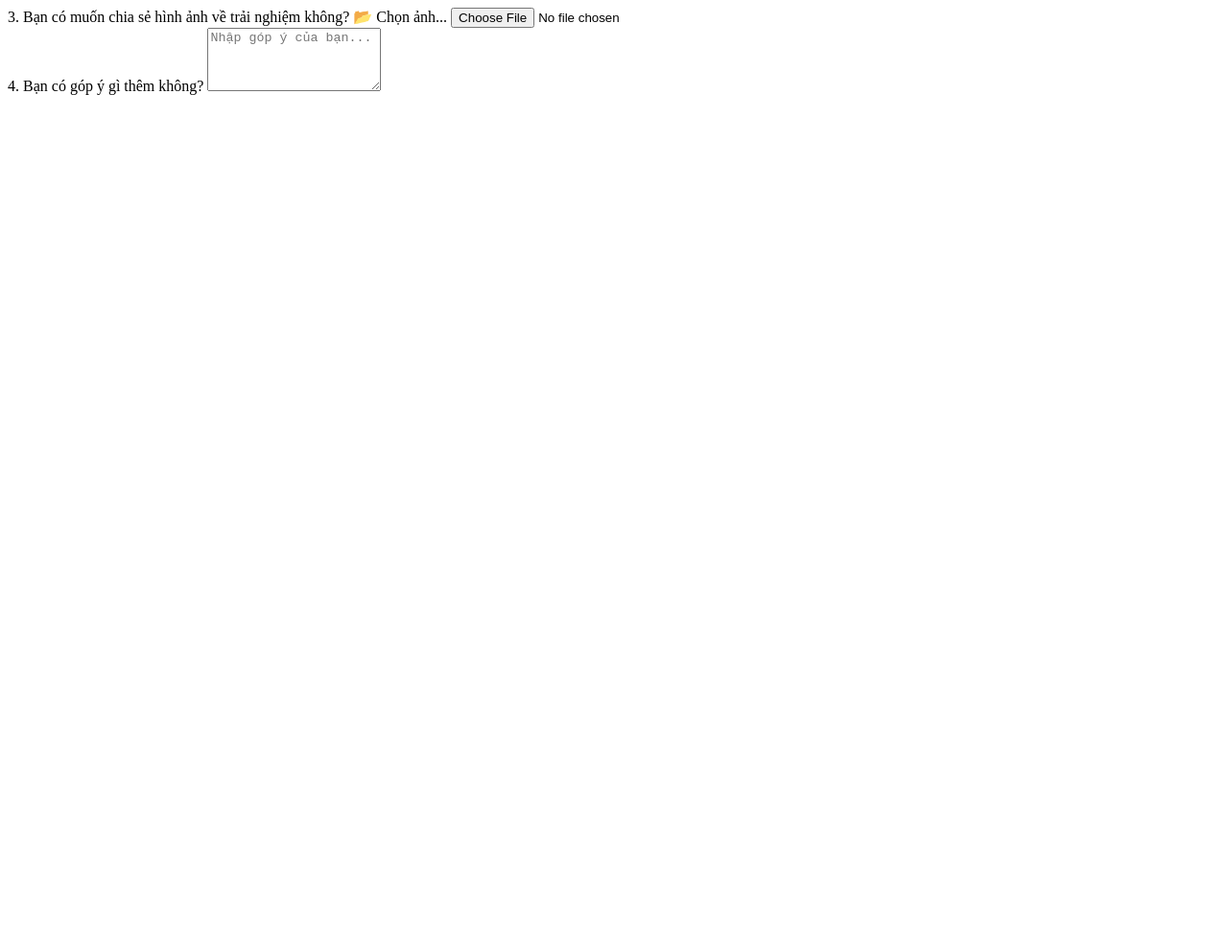
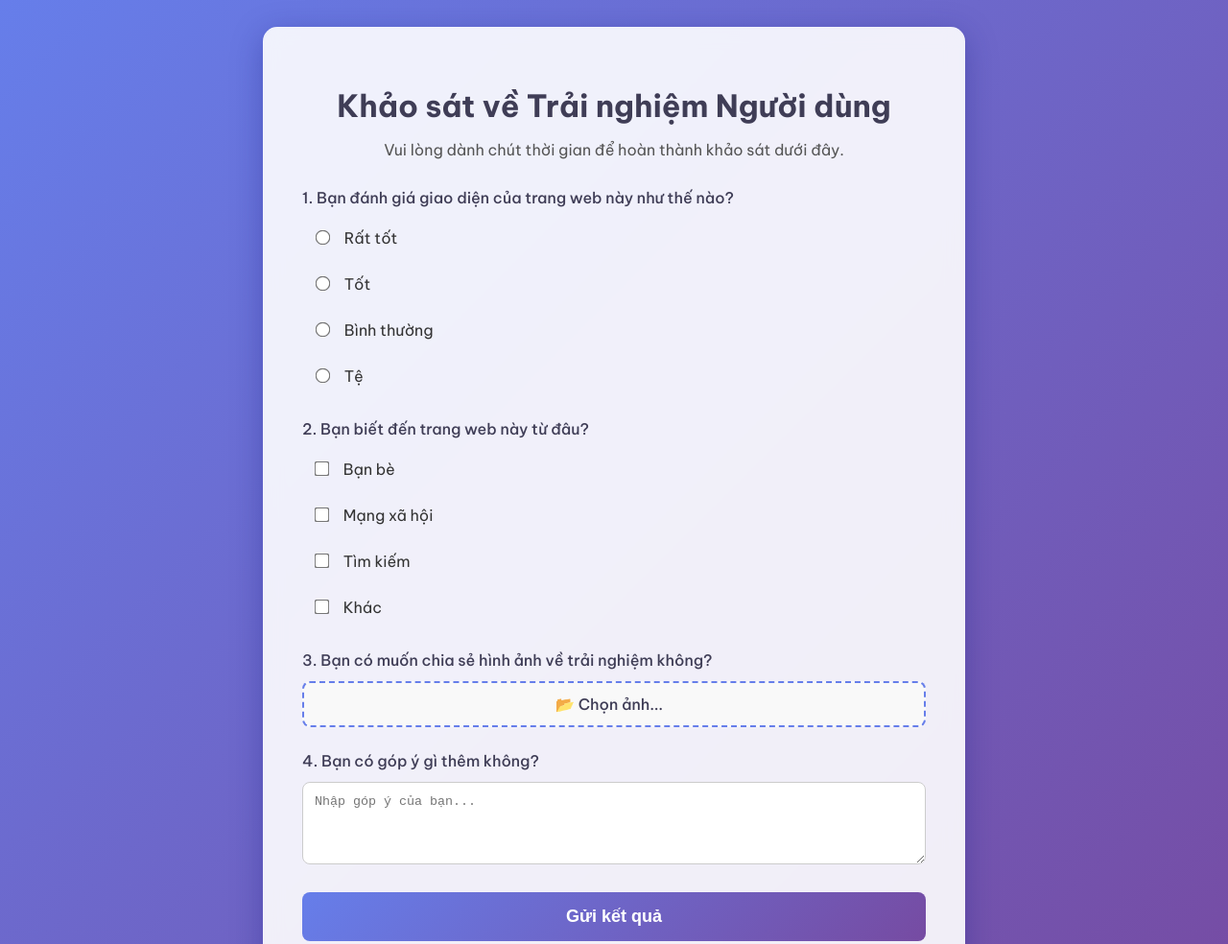
Before and after one commit to minhhienkkk/sample_web, a website: page index.html in a window 1280 px wide. Shown: the top 984 px of the page at 96% size. Before the commit the page ends 800 px from the top, so only its background shows below. Drawn offline with Linux system fonts and the light colour scheme.

Commit message:
First commit: Initial project setup

```diff
--- a/index.html
+++ b/index.html
@@ -1,4 +1,37 @@
-<div class="question">
+<!DOCTYPE html>
+<html lang="vi">
+<head>
+    <meta charset="UTF-8">
+    <meta name="viewport" content="width=device-width, initial-scale=1.0">
+    <title>Khảo Sát Đơn Giản</title>
+    <link rel="stylesheet" href="style.css">
+</head>
+<body>
+    <div class="survey-container">
+        <h1>Khảo sát về Trải nghiệm Người dùng</h1>
+        <p>Vui lòng dành chút thời gian để hoàn thành khảo sát dưới đây.</p>
+        <form id="surveyForm">
+            <div class="question">
+                <label>1. Bạn đánh giá giao diện của trang web này như thế nào?</label>
+                <div class="options">
+                    <label><input type="radio" name="interface_rating" value="Rất tốt" required> Rất tốt</label>
+                    <label><input type="radio" name="interface_rating" value="Tốt"> Tốt</label>
+                    <label><input type="radio" name="interface_rating" value="Bình thường"> Bình thường</label>
+                    <label><input type="radio" name="interface_rating" value="Tệ"> Tệ</label>
+                </div>
+            </div>
+
+            <div class="question">
+                <label>2. Bạn biết đến trang web này từ đâu?</label>
+                <div class="options">
+                    <label><input type="checkbox" name="source" value="Bạn bè"> Bạn bè</label>
+                    <label><input type="checkbox" name="source" value="Mạng xã hội"> Mạng xã hội</label>
+                    <label><input type="checkbox" name="source" value="Tìm kiếm"> Tìm kiếm</label>
+                    <label><input type="checkbox" name="source" value="Khác"> Khác</label>
+                </div>
+            </div>
+
+           <div class="question">
     <label for="imageUpload">3. Bạn có muốn chia sẻ hình ảnh về trải nghiệm không?</label>
     <label for="imageUpload" class="file-upload-wrapper">
         <span>📂 Chọn ảnh...</span>
@@ -11,3 +44,12 @@
     <label for="feedback">4. Bạn có góp ý gì thêm không?</label>
     <textarea id="feedback" name="feedback" rows="4" placeholder="Nhập góp ý của bạn..."></textarea>
 </div>
+
+            <button type="submit" id="submitButton">Gửi kết quả</button>
+        </form>
+        <p id="status"></p>
+    </div>
+
+    <script src="script.js"></script>
+</body>
+</html>
```
Also changed, not shown: 1 other file.
